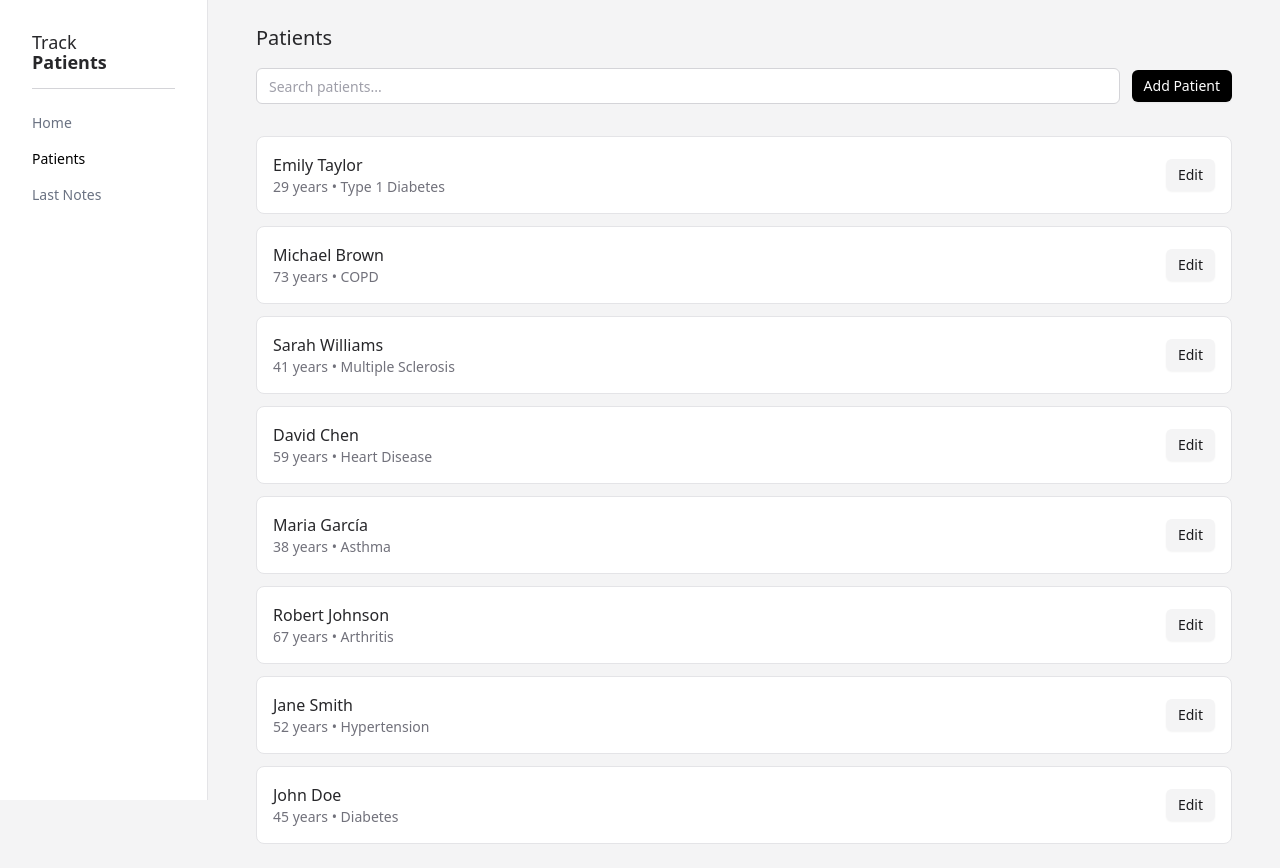
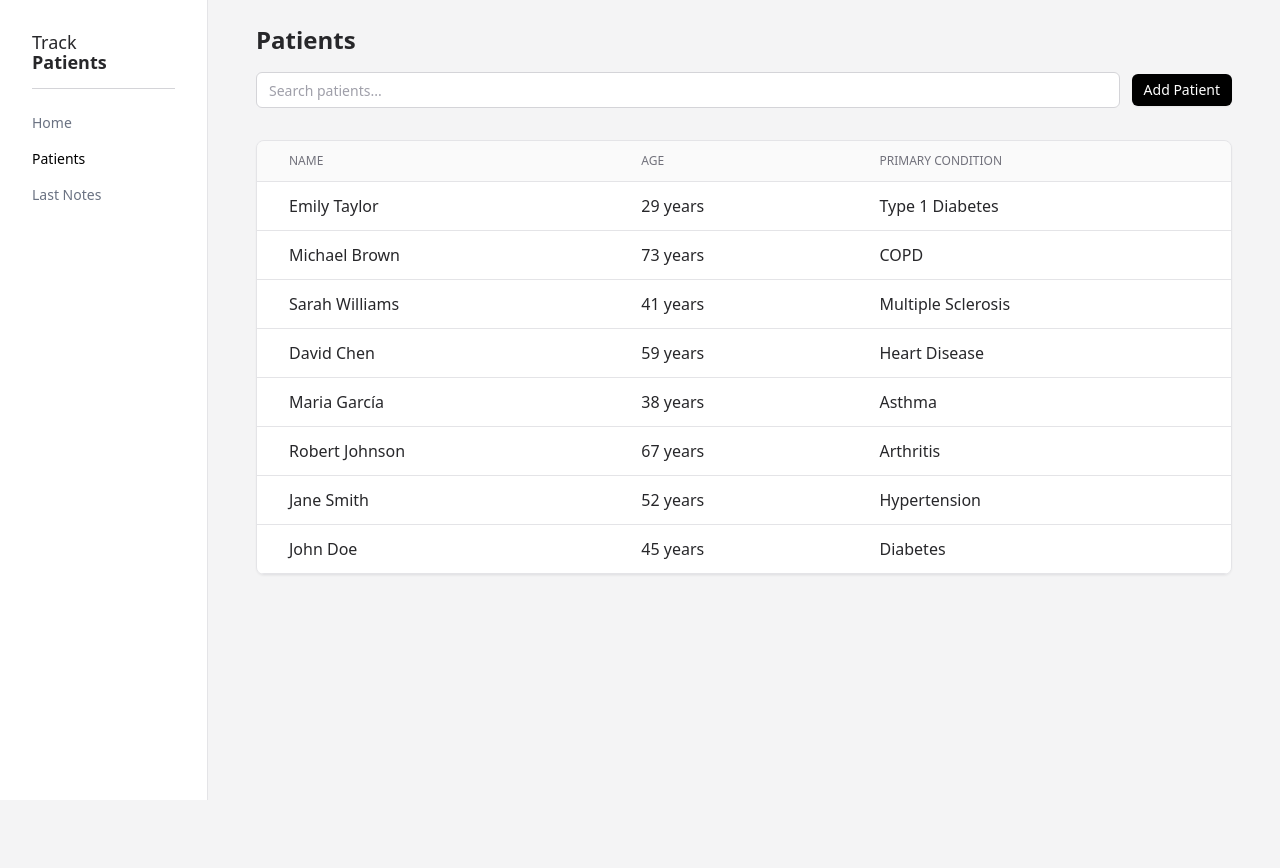
Before and after one commit to manumorante/track-patients, a React (Vite) app: page /patients in a window 1280 px wide. After the commit the page ends 800 px from the top, so only its background shows below. Built offline with nearby package versions, Linux system fonts and the light colour scheme.

Commit message:
refactor: add PatientsList component and update styling for HomePage and PatientListPage

```diff
--- /dev/null
+++ b/src/components/patients/PatientsList.tsx
@@ -0,0 +1,48 @@
+import { useSearchPatients } from '@/hooks'
+import { usePatientsStore } from '@/stores/patientsStore'
+import { useMemo } from 'react'
+import cx from 'clsx'
+import { Link } from 'react-router-dom'
+
+export default function PatientsList() {
+  const searchQuery = usePatientsStore((state) => state.searchQuery)
+  const { results: patients, isLoading } = useSearchPatients(searchQuery)
+  const hasResults = useMemo(() => patients?.length !== 0, [patients])
+
+  const css = {
+    th: 'px-4 py-3 pl-8 text-left text-xs font-light text-zinc-500 uppercase',
+    td: 'px-4 py-3 pl-8',
+  }
+
+  return (
+    <div>
+      {isLoading && <div className="text-gray-500">Searching...</div>}
+      {!hasResults && <div className="text-gray-500">No results found.</div>}
+      {hasResults && !isLoading && (
+        <div className="w-full overflow-hidden rounded-lg border border-zinc-200 shadow-xs">
+          <table className="w-full table-auto">
+            <thead className="border-b border-zinc-200 bg-zinc-50">
+              <tr>
+                <th className={css.th}>Name</th>
+                <th className={css.th}>Age</th>
+                <th className={css.th}>Primary Condition</th>
+              </tr>
+            </thead>
+
+            <tbody>
+              {patients?.map((patient) => (
+                <tr className="border-b border-zinc-200 bg-white p-4 hover:bg-zinc-50">
+                  <td className={cx(css.td, 'font-medium')}>
+                    <Link to={`/patients/${patient.id}`}>{patient.name}</Link>
+                  </td>
+                  <td className={css.td}>{patient.age} years</td>
+                  <td className={css.td}>{patient.primaryCondition}</td>
+                </tr>
+              ))}
+            </tbody>
+          </table>
+        </div>
+      )}
+    </div>
+  )
+}
--- a/src/index.css
+++ b/src/index.css
@@ -10,6 +10,10 @@
 }
 
 @layer components {
+  .pageTitle {
+    @apply mb-4 text-2xl font-bold;
+  }
+
   .input {
     @apply flex h-9 w-full rounded-md border bg-white px-3 py-1 text-sm ring-zinc-500 placeholder:text-zinc-400 focus-visible:ring-2 focus-visible:ring-zinc-400 focus-visible:outline-none disabled:cursor-not-allowed disabled:opacity-50;
   }
--- a/src/pages/HomePage.tsx
+++ b/src/pages/HomePage.tsx
@@ -1,7 +1,7 @@
 export default function HomePage() {
   return (
     <div>
-      <h1 className="mb-4 text-3xl">Home</h1>
+      <h1 className="mb-4 text-2xl font-bold">Home</h1>
     </div>
   )
 }
--- a/src/pages/PatientListPage.tsx
+++ b/src/pages/PatientListPage.tsx
@@ -1,16 +1,14 @@
-import { PatientCard, PatientFormDialog, PatientsSearch } from '@/components/patients'
-import { useSearchPatients } from '@/hooks/useSearchPatients'
+import { PatientFormDialog, PatientsSearch } from '@/components/patients'
+import PatientsList from '@/components/patients/PatientsList'
 import { usePatientsStore } from '@/stores/patientsStore'
 
 export default function PatientListPage() {
   const addForm = usePatientsStore((state) => state.addForm)
-  const searchQuery = usePatientsStore((state) => state.searchQuery)
   const isFormOpen = usePatientsStore((state) => state.isFormOpen)
-  const { results: patients, isLoading } = useSearchPatients(searchQuery)
 
   return (
     <>
-      <h1 className="mb-4 text-xl">Patients</h1>
+      <h1 className="mb-4 text-2xl font-bold">Patients</h1>
 
       <div className="mb-8 flex items-center gap-3">
         <div className="flex-1">
@@ -22,16 +20,7 @@ export default function PatientListPage() {
       </div>
 
       <PatientFormDialog />
-
-      <div className="space-y-3">
-        {isLoading ? (
-          <div className="text-gray-500">Searching...</div>
-        ) : patients?.length === 0 ? (
-          <div className="text-gray-500">No patients found</div>
-        ) : (
-          patients?.map((patient) => <PatientCard key={patient.id} patient={patient} />)
-        )}
-      </div>
+      <PatientsList />
     </>
   )
 }
```
